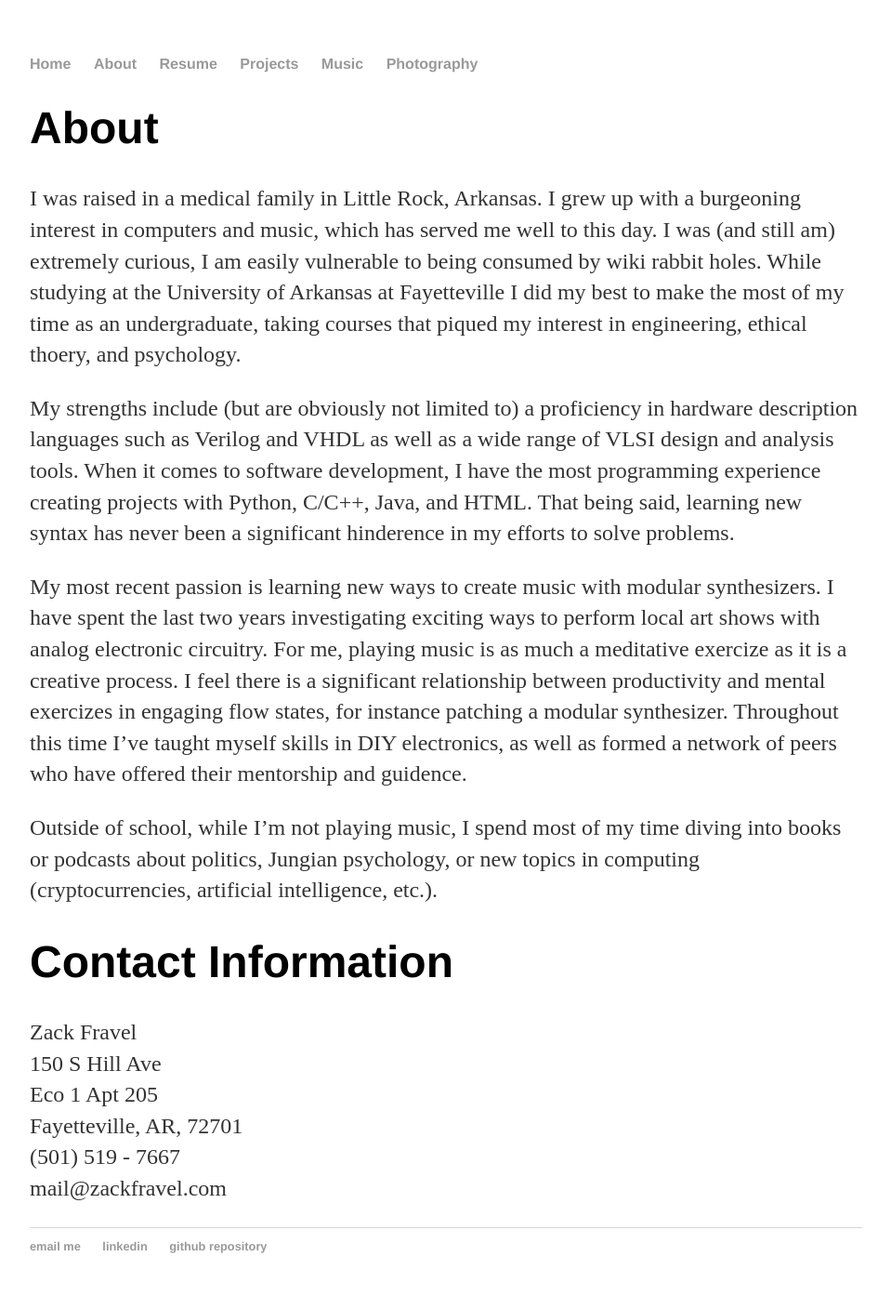
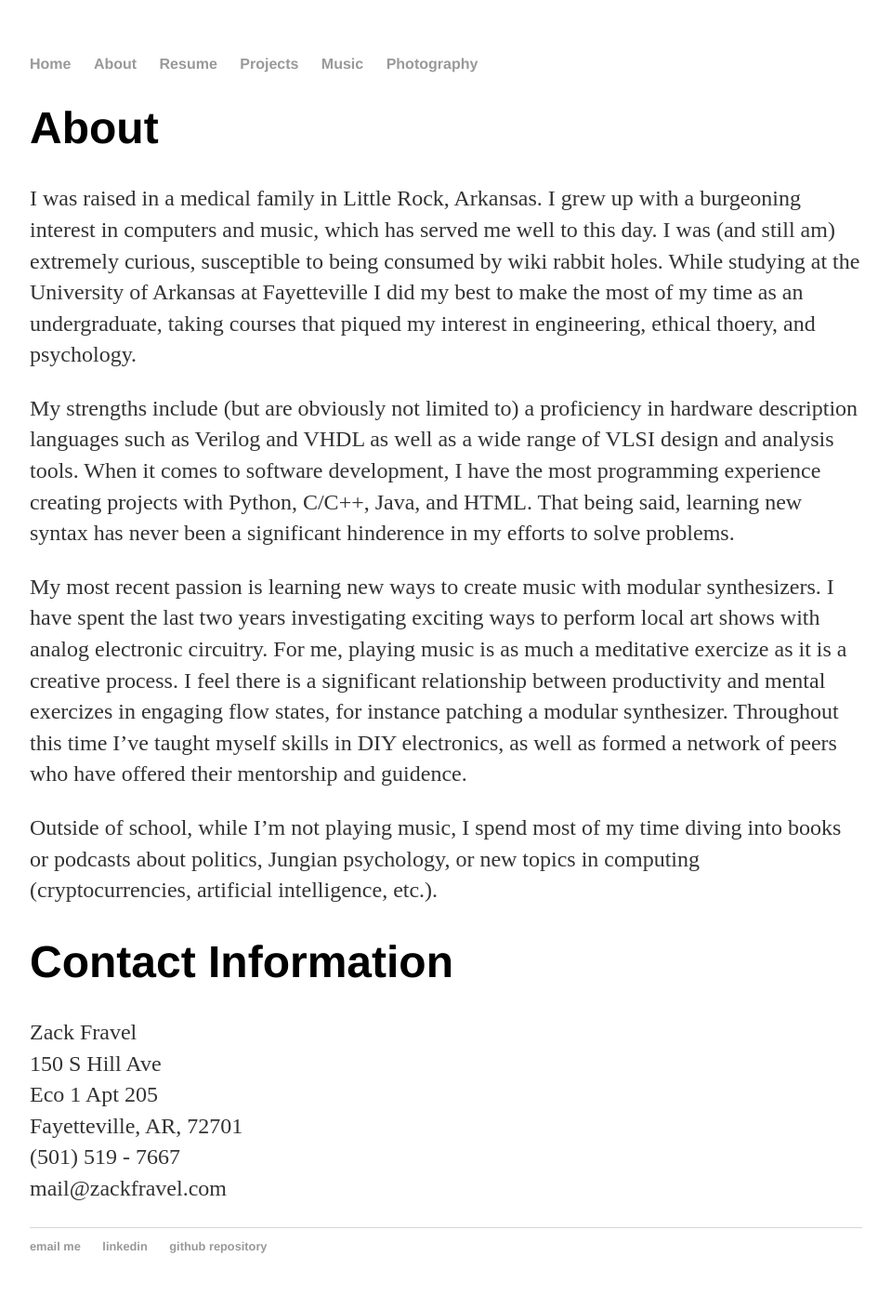
Before and after one commit to zackfravel/zackfravel.github.io, a Jekyll site: the page built from about/index.md, in a window 1280 px wide. Shown: the whole page at 93% size, without its empty margins (160-1119 px from the left). Built offline with Jekyll 4.4.1, drawn with Linux system fonts in a browser that asks for light colours.

Commit message:
Update index.md

```diff
--- a/about/index.md
+++ b/about/index.md
@@ -3,7 +3,7 @@ layout: default
 title: About
 ---
 # About
-I was raised in a medical family in Little Rock, Arkansas. I grew up with a burgeoning interest in computers and music, which has served me well to this day. I was (and still am) extremely curious, I am easily vulnerable to being consumed by wiki rabbit holes. While studying at the University of Arkansas at Fayetteville I did my best to make the most of my time as an undergraduate, taking courses that piqued my interest in engineering, ethical thoery, and psychology.
+I was raised in a medical family in Little Rock, Arkansas. I grew up with a burgeoning interest in computers and music, which has served me well to this day. I was (and still am) extremely curious, susceptible to being consumed by wiki rabbit holes. While studying at the University of Arkansas at Fayetteville I did my best to make the most of my time as an undergraduate, taking courses that piqued my interest in engineering, ethical thoery, and psychology.
 
 My strengths include (but are obviously not limited to) a proficiency in hardware description languages such as Verilog and VHDL as well as a wide range of VLSI design and analysis tools. When it comes to software development, I have the most programming experience creating projects with Python, C/C++, Java, and HTML. That being said, learning new syntax has never been a significant hinderence in my efforts to solve problems.
 
```
